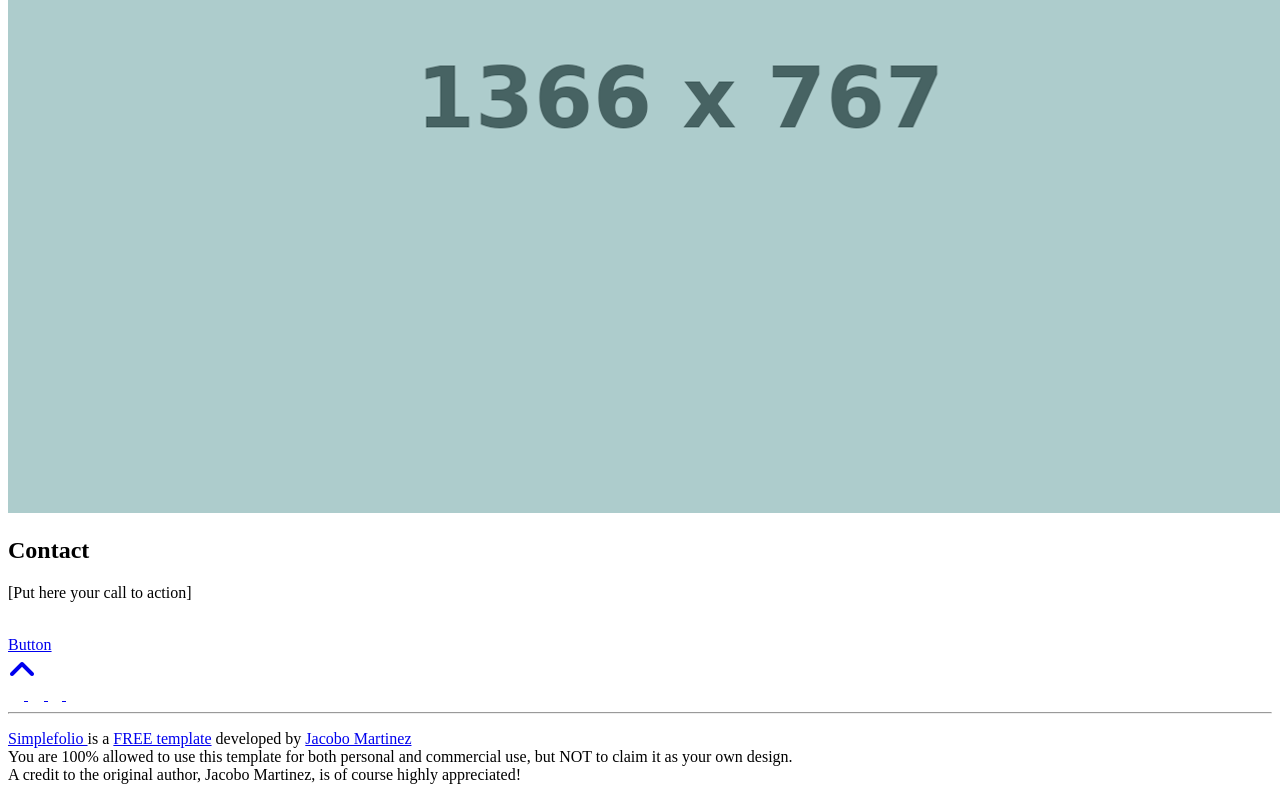
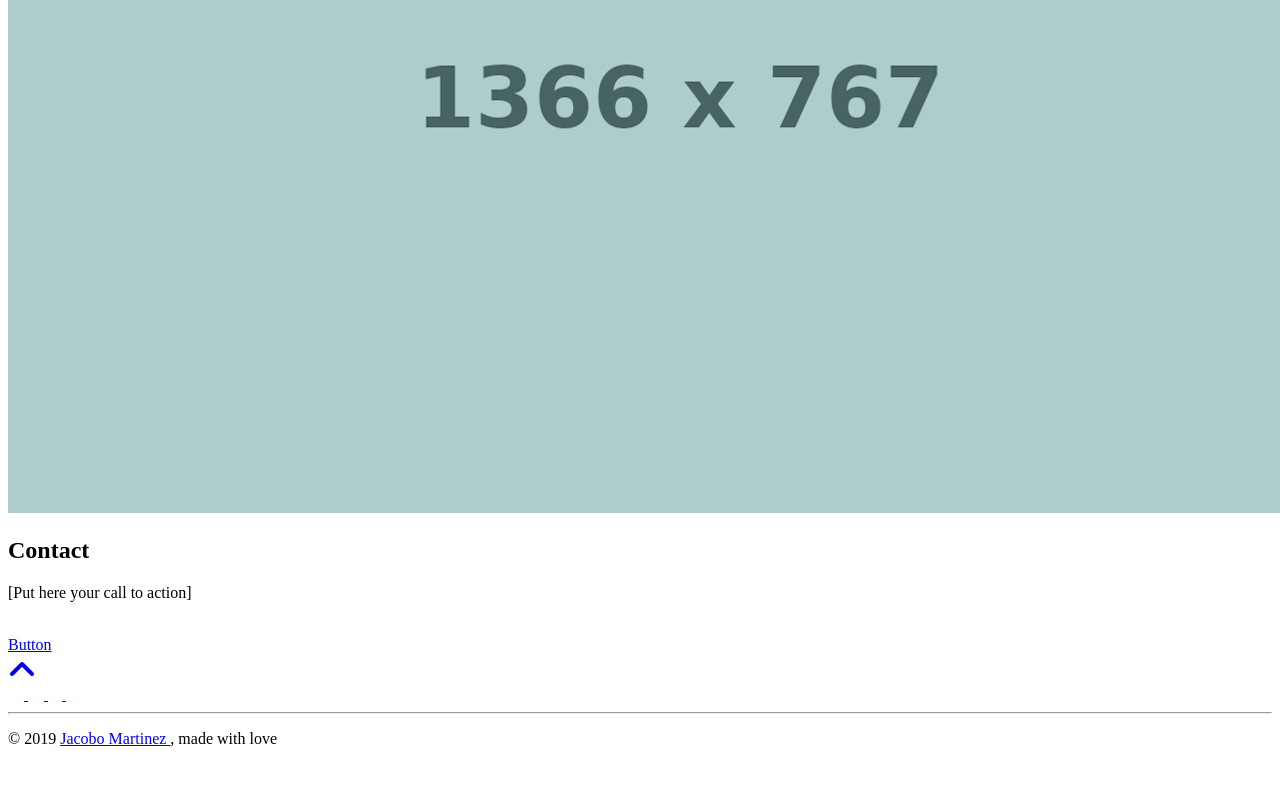
Before and after one commit to IonutDjonIancu/devportfolio, a website: page src/template.html in a window 1280 px wide. Shown: the part 2898-3698 px from the top of the page. After the commit the page ends 3662 px from the top, so only its background shows below. Drawn offline with nearby package versions, Linux system fonts and the light colour scheme.

Commit message:
Update footer

```diff
--- a/src/template.html
+++ b/src/template.html
@@ -302,24 +302,10 @@
 
         <!-- Please don't remove this text, I spend to much on create this for the community :) -->
         <p class="footer__text">
-          <a href="https://github.com/cobimr/simplefolio" target="_blank">
-            Simplefolio
-          </a>
-          is a
-          <a href="https://github.com/cobimr/simplefolio" target="_blank"
-            >FREE template</a
-          >
-          developed by
+          © 2019
           <a href="https://github.com/cobimr" target="_blank"
-            >Jacobo Martinez
-          </a>
-          <br />
-          You are 100% allowed to use this template for both personal and
-          commercial use, but NOT to claim it as your own design.
-          <br />
-          A credit to the original author, Jacobo Martinez, is of course highly
-          appreciated!
-          <br />
+            >Jacobo Martinez </a
+          >, made with love
         </p>
       </div>
     </footer>
```
Also changed, not shown: README.md.
